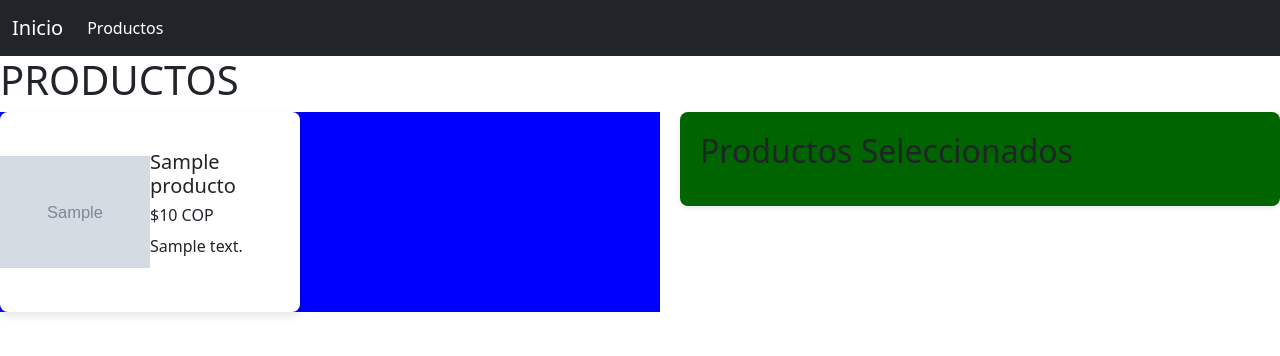
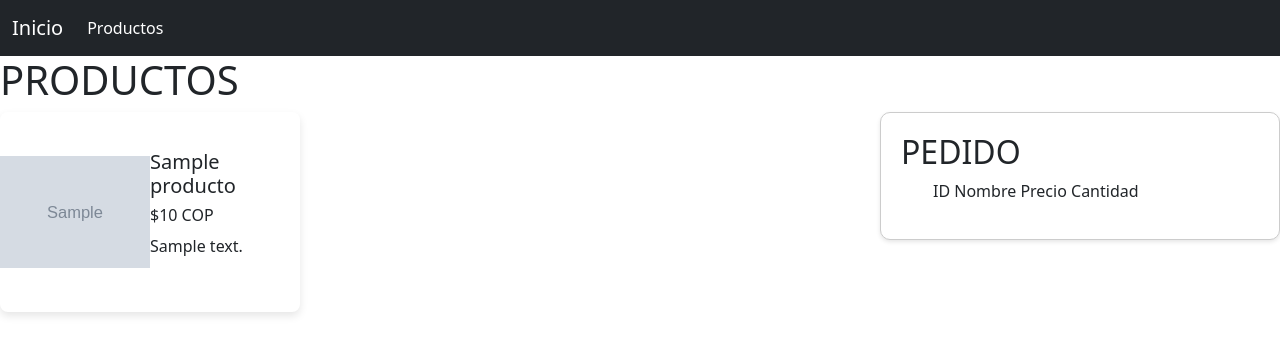
Before and after one commit to julio994/FOODTRUCK, a Django app: page /producto/1/ in a window 1280 px wide. Shown: the top 356 px of the page. Run offline with Django 5.2, Linux system fonts and the light colour scheme; tables that the repository leaves empty hold one stand-in row (values such as "Sample post"); grey boxes marked "Sample" are stand-in pictures.

Commit message:
crreacion de botones y tabla de pedido

```diff
--- a/foodtruck/producto/templates/producto/producto.html
+++ b/foodtruck/producto/templates/producto/producto.html
@@ -9,7 +9,7 @@
 <div class="contenedor-mayor">
    <div class="contenedor-flex">
     {% for producto in productos %}
-      <div class="cardp">
+      <div class="cardp" data-id="{{ producto.id }}" data-name="{{ producto.name }}" data-price="{{ producto.price }}" data-description="{{ producto.description }}" data-image="{{ producto.image.url }}" >
           <div class="cardp-inner">
               <div class="cardp-front">
                   <!-- Contenido de la parte frontal de la tarjeta -->
@@ -28,7 +28,13 @@
               <div class="cardp-back">
                   <!-- Contenido de la parte trasera de la tarjeta -->
                   <img class="img-productoback" src="{{producto.image.url}}" alt="Card image cap">
-                  <h5 class="title-b">AGREGAR</h5>
+                  <div class="product-quantity-section">
+                    <label for="producto-cantidad-{{ producto.id }}">Cantidad:</label>
+                    <input type="number" id="producto-cantidad-{{ producto.id }}" class="producto-cantidad-input" min="1" value="1">
+                  </div>
+                  <button class="boton-agregar-producto">Agregar</button>
+                  <button class="boton-volver-producto">Volver</button>
+
               </div>
           </div>
         </div>
@@ -37,12 +43,62 @@
 
 
     <div class="panel-seleccion">
-      <h2>Productos Seleccionados</h2>
+      <h2>PEDIDO</h2>
       <ul id="productos-seleccionados">
         <!-- Aquí se mostrarán los productos seleccionados -->
+        <thead class="tabla-pedido">
+          <tr>
+            <th>ID</th>
+            <th>Nombre</th>
+            <th>Precio</th>
+            <th>Cantidad</th>
+          </tr>
+        </thead>
       </ul>
     </div>
 
+
+
 </div>
 
+
+
+<script>
+  document.addEventListener('DOMContentLoaded', function () {
+    const flipCardButtons = document.querySelectorAll('.boton-volver-producto');
+    const selectButtons = document.querySelectorAll('.boton-agregar-producto');
+    const selectedProductsContainer = document.getElementById('productos-seleccionados');
+
+    selectButtons.forEach(button => {
+      button.addEventListener('click', function () {
+        const productCard = this.closest('.cardp');
+        const productId = productCard.getAttribute('data-id');
+        const productName = productCard.getAttribute('data-name');
+        const productPrice = productCard.getAttribute('data-price');
+        const productDescription = productCard.getAttribute('data-description');
+        const productImage = productCard.getAttribute('data-image');
+        const quantityInput = productCard.querySelector('.producto-cantidad-input');
+        const quantity = quantityInput.value;
+
+        if (quantity <= 0) return;
+
+        const productItem = document.createElement('li');
+        productItem.innerHTML = `
+          <div class="producto-seleccionado">
+            <div class="selected-product-details">
+
+              <td>${productId}</td>
+              <td>${productName}</td>
+              <td>${productPrice} COP</td>
+              <td>${quantity}</td>
+            </div>
+          </div>
+        `;
+
+        selectedProductsContainer.appendChild(productItem);
+      });
+    });
+  });
+</script>
+
 {% endblock %}
--- a/foodtruck/restaurante/static/restaurante/css/style.css
+++ b/foodtruck/restaurante/static/restaurante/css/style.css
@@ -54,7 +54,7 @@
     display: flex;
     flex-wrap: wrap; /* Permite que los elementos se envuelvan a la siguiente línea */
     gap: 20px; /* Espacio entre los elementos */
-    background-color: blue;
+
   }
 
   .container-cp{
@@ -127,9 +127,36 @@
     box-shadow: 0 2px 4px rgba(0, 0, 0, 0.1);
 }
 
+
+
+
+
 .panel-seleccion {
+  width: 400px;
+  border: 1px solid #ccc;
+  border-radius: 10px;
+  padding: 20px;
 
-    width: 600px;
-    margin-left: 20px;
-    background-color:darkgreen
 }
+
+.productos-seleccionados {
+  list-style-type: none;
+  padding: 0;
+}
+
+.productos-seleccionados {
+  display: flex;
+  gap: 10px;
+  margin-bottom: 10px;
+}
+
+.productos-seleccionados img {
+  width: 50px;
+  height: 50px;
+  object-fit: cover;
+  border-radius: 5px;
+}
+
+.selected-product-details h5, .selected-product-details h6, .selected-product-details p {
+  margin: 20;
+}
```
